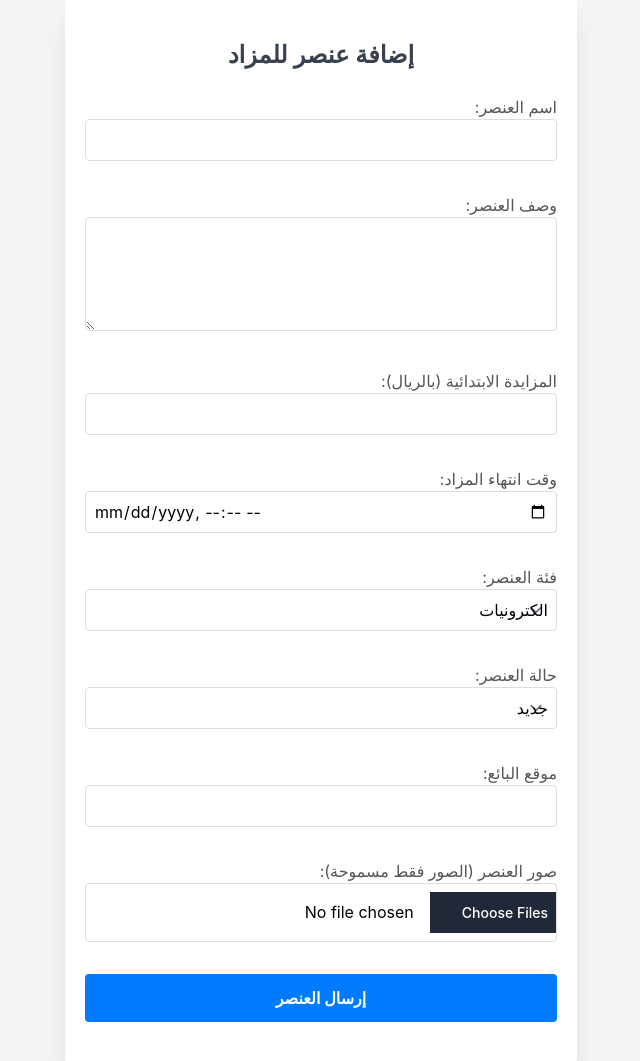
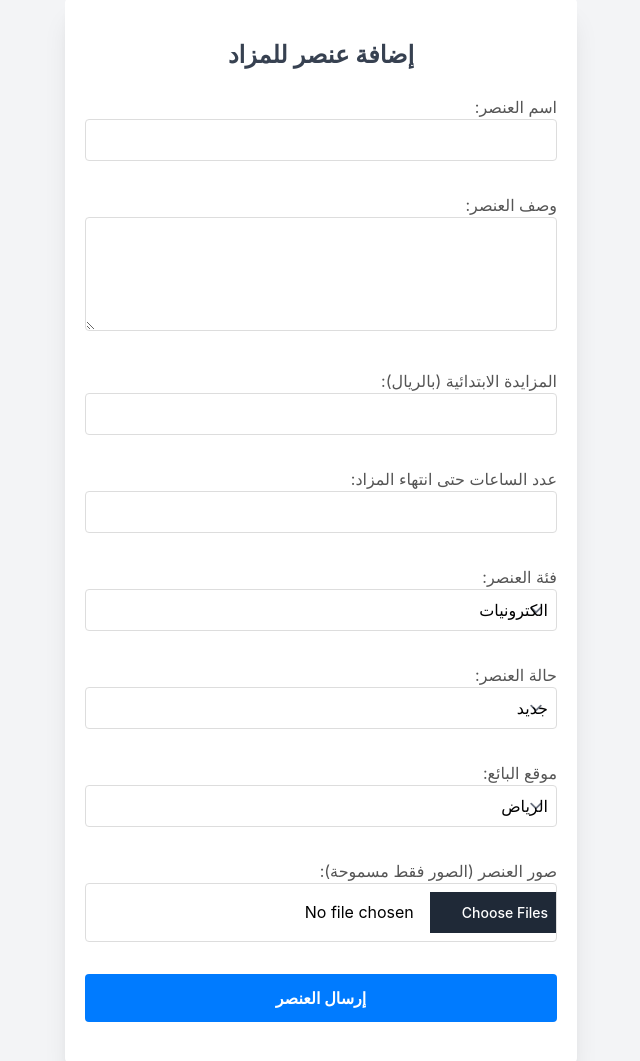
Before and after one commit to KAbaalkhail/Online-Auction, a Flask app: page /form in a window 1280 px wide. Shown: the part 129-1190 px from the top of the page, without its empty margins (319-959 px from the left). Run offline with Flask 2, Linux system fonts and the light colour scheme; some libraries are stand-ins or nearby versions; some web fonts are replaced.

Commit message:
change the (auction end time) to be number of hours, the user location now is a drop down list

```diff
--- a/src/flask-website/app.py
+++ b/src/flask-website/app.py
@@ -196,6 +196,7 @@ def contactus():
 
 item_categories = ['الكترونيات', 'أثاث', 'ملابس', 'سيارات']
 item_conditions = ['جديد', 'مستعمل', 'كأنه جديد', 'سيء']
+seller_locations = ['الرياض', 'القصيم', 'الشرقية']
 # Auction listing route
 
 @app.route('/auctions')
@@ -296,11 +297,12 @@ def item_form():
         name = request.form['itemName']
         description = request.form['itemDescription']
         start_bid = float(request.form['startingBid'])
-        auction_end_time = datetime.strptime(request.form['auctionEndTime'], '%Y-%m-%dT%H:%M')
+        auction_end_hours = int(request.form['auctionEndTime'])  # Extract the number of hours
         category = request.form['itemCategory']
         condition = request.form['itemCondition']
         location = request.form['sellerLocation']
 
+        auction_end_time = datetime.now() + timedelta(hours=auction_end_hours)
 
         # Check if the post request has the file part
         if 'file' not in request.files:
@@ -340,8 +342,8 @@ def item_form():
             flash('تمت إضافة العنصر بنجاح!', 'success')
             return redirect(url_for('item_form'))
 
-    return render_template('form.html', item_categories=item_categories, item_conditions=item_conditions)
-
+    return render_template('form.html', item_categories=item_categories, item_conditions=item_conditions,
+                           seller_locations=seller_locations)
 @app.route('/user')
 @login_required
 def user_details():
--- a/src/flask-website/templates/form.html
+++ b/src/flask-website/templates/form.html
@@ -26,8 +26,8 @@
             </div>
 
             <div>
-                <label for="auctionEndTime" class="text-gray-600">وقت انتهاء المزاد:</label>
-                <input type="datetime-local" id="auctionEndTime" name="auctionEndTime" class="w-full px-4 py-2 border rounded-lg focus:outline-none focus:ring-2 focus:ring-blue-400" required>
+                <label for="auctionEndTime" class="text-gray-600">عدد الساعات حتى انتهاء المزاد:</label>
+                <input type="number" id="auctionEndTime" name="auctionEndTime" min="1" class="w-full px-4 py-2 border rounded-lg focus:outline-none focus:ring-2 focus:ring-blue-400" required>
             </div>
 
             <div>
@@ -50,7 +50,11 @@
 
             <div>
                 <label for="sellerLocation" class="text-gray-600">موقع البائع:</label>
-                <input type="text" id="sellerLocation" name="sellerLocation" class="w-full px-4 py-2 border rounded-lg focus:outline-none focus:ring-2 focus:ring-blue-400" required>
+                <select id="sellerLocation" name="sellerLocation" class="w-full px-4 py-2 border rounded-lg focus:outline-none focus:ring-2 focus:ring-blue-400" required>
+                    {% for location in seller_locations %}
+                        <option value="{{ location }}">{{ location }}</option>
+                    {% endfor %}
+                </select>
             </div>
 
             <div>
```
Also changed, not shown: src/flask-website/static/IMG_3339600.jpg (added), src/flask-website/static/o3811248914965588117.jpg (added).
